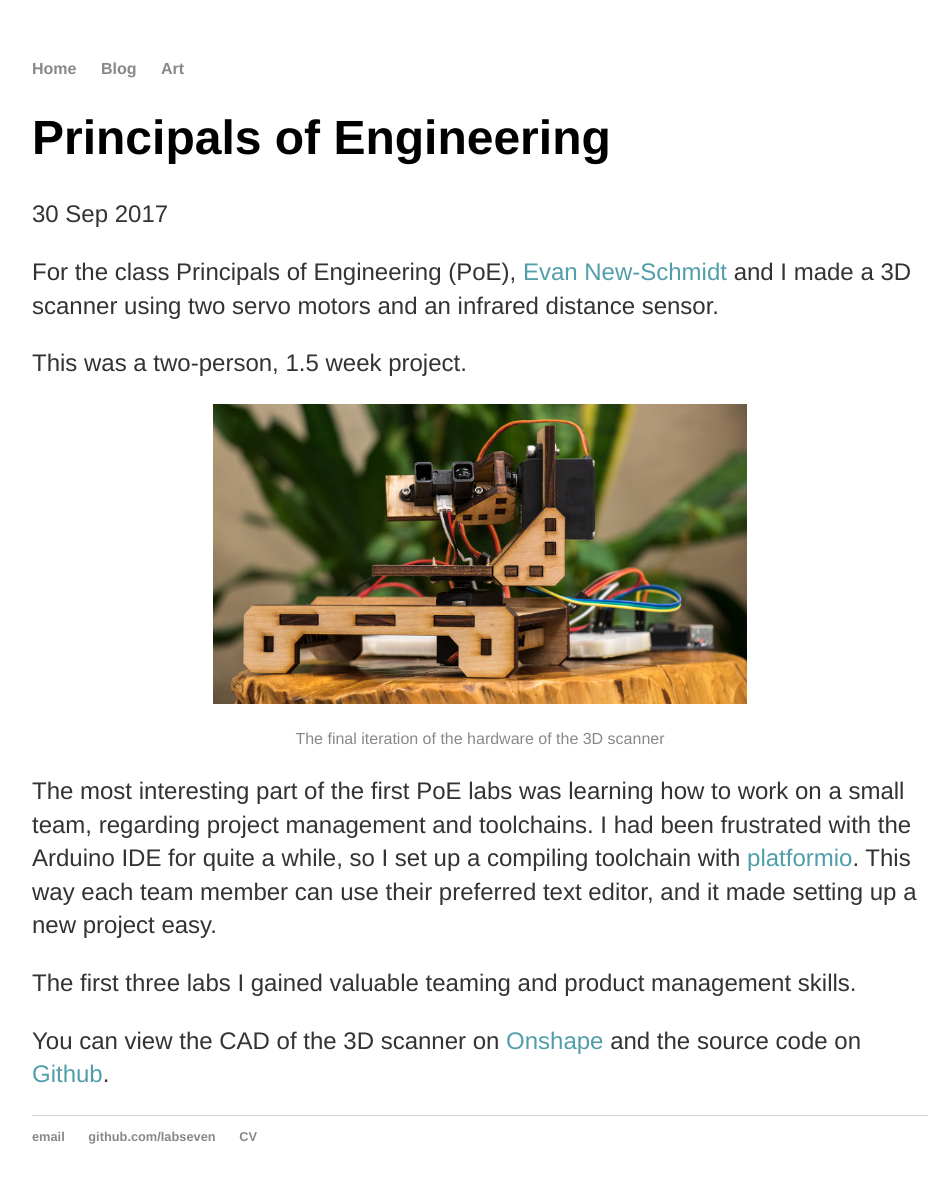
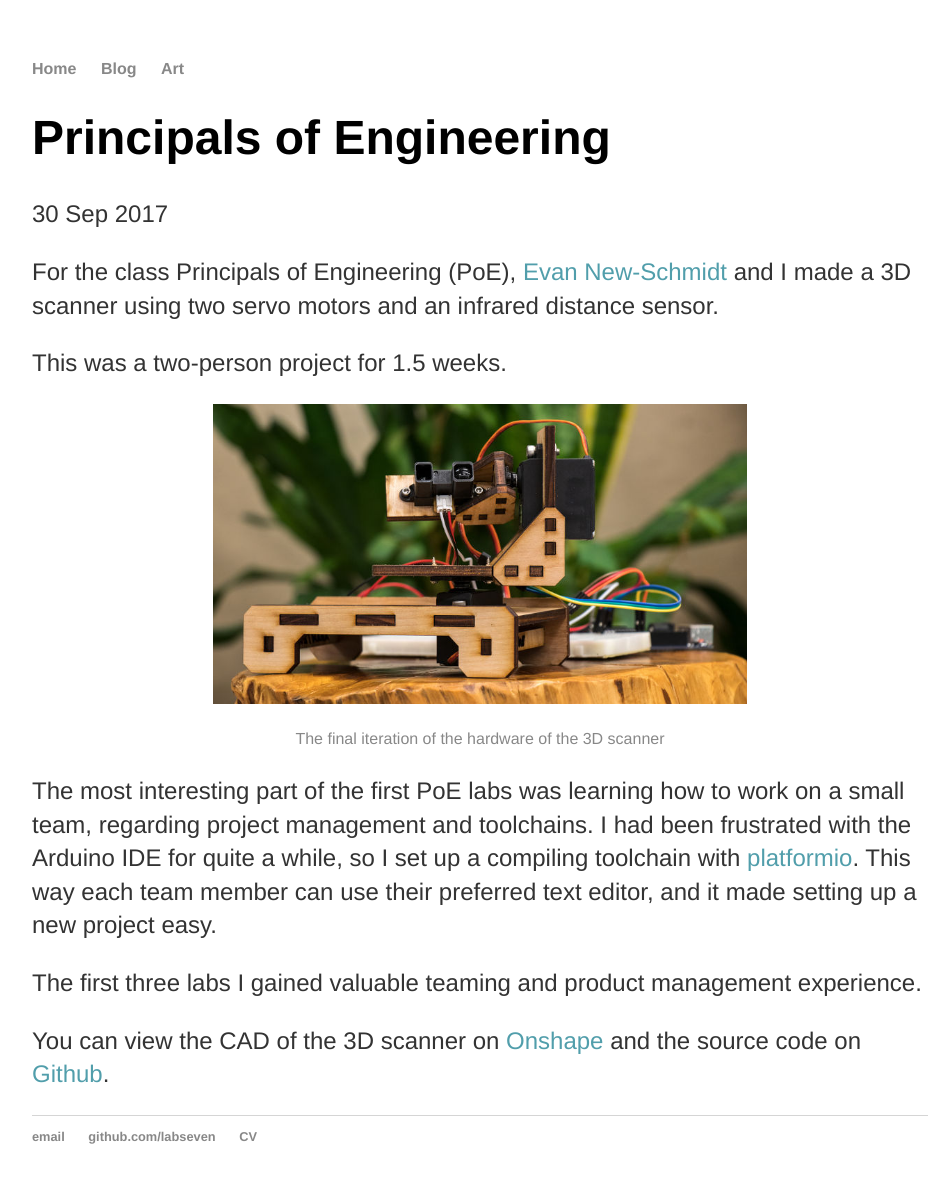
Before and after one commit to labseven/labseven.github.io, a Jekyll site: the page built from _posts/2017-09-30-PoE-Lab.md, in a window 1280 px wide. Shown: the whole page, without its empty margins (160-1111 px from the left). Built offline with Jekyll 4.4.1, drawn with Linux system fonts in a browser that asks for light colours; nearby versions of some CDN libraries.

Commit message:
Minor text edits

```diff
--- a/_posts/2017-09-30-PoE-Lab.md
+++ b/_posts/2017-09-30-PoE-Lab.md
@@ -6,7 +6,7 @@ prev-image: 3D_scanner_photo.jpg
 ---
 For the class Principals of Engineering (PoE), [Evan New-Schmidt](http://chmidt.news) and I made a 3D scanner using two servo motors and an infrared distance sensor.
 
-This was a two-person, 1.5 week project.
+This was a two-person project for 1.5 weeks.
 
 [![final image]({{ site.url }}/assets/3D_scanner_photo.jpg "3D Scanner Final Image")]({{ site.url }}/assets/3D_scanner_photo_large.jpg)
 
@@ -14,6 +14,6 @@ This was a two-person, 1.5 week project.
 
 The most interesting part of the first PoE labs was learning how to work on a small team, regarding project management and toolchains. I had been frustrated with the Arduino IDE for quite a while, so I set up a compiling toolchain with [platformio](http://platformio.org/). This way each team member can use their preferred text editor, and it made setting up a new project easy.
 
-The first three labs I gained valuable teaming and product management skills.
+The first three labs I gained valuable teaming and product management experience.
 
 You can view the CAD of the 3D scanner on [Onshape](https://cad.onshape.com/documents/56eb62590c3c78e3107526b5/w/1808d69d7f6f09bc0228630a/e/8586b0f6085399d8d7918128) and the source code on [Github](https://github.com/newsch/threed_scanner_poe).
```
